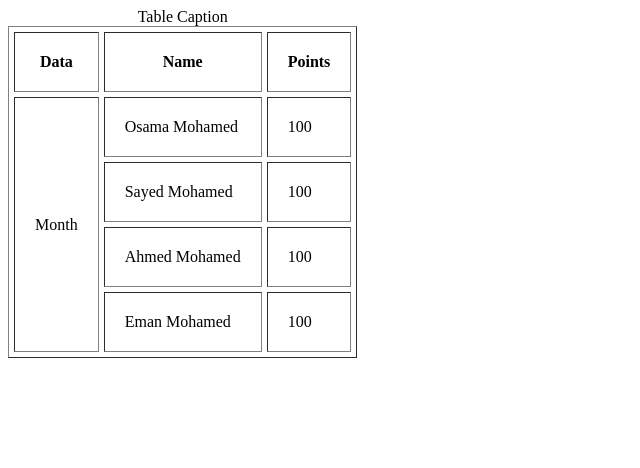
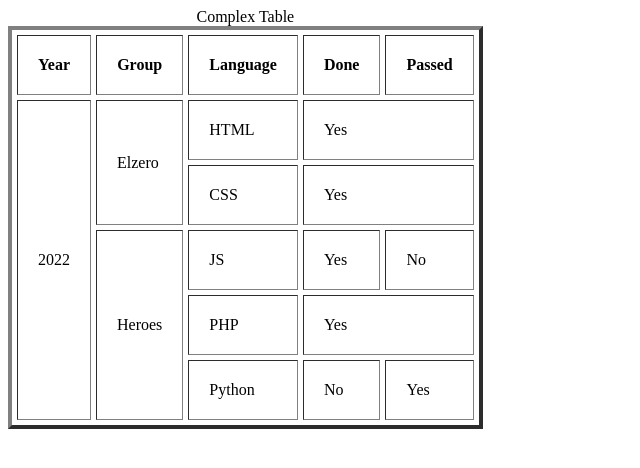
Before and after one commit to Abrar-Hosny/Elzero_Html, a plain HTML site: page 15-18-assignment-part2.html in a window 1280 px wide. Shown: the whole page, without its empty margins (0-640 px from the left). Drawn offline with Linux system fonts and the light colour scheme.

Commit message:
15-18 part3 done

```diff
--- a/15-18-assignment-part2.html
+++ b/15-18-assignment-part2.html
@@ -9,13 +9,16 @@
             cellpadding => used to specifiy between the cell content and cell wall
             cellspacing => used to specifiy the space between the cells
         -->
-<table border="1" cellspacing="5" cellpadding="20">
-    <caption>Table Caption</caption>
+<table border="4" cellspacing="5" cellpadding="20">
+    <caption>Complex Table </caption>
     <thead>
 <tr>
-    <th>Data</th>
-    <th>Name</th>
-    <th>Points</th>
+    <th>Year</th>
+    <th>Group</th>
+    <th>Language</th>
+    <th>Done</th>
+    <th>Passed</th>
+
 
 
 </tr>
@@ -23,41 +26,60 @@
 
 <tbody>
 <tr>
-    <td rowspan="4">Month</td>
-    <td>
-        Osama Mohamed
+    <td rowspan="5">2022</td>
+    <td rowspan="2">
+        Elzero
     </td>
     <td>
-        100
+        HTML
+    </td>
+    <td colspan="2">
+        Yes
     </td>
 </tr>
 
 <tr>
     <td>
-        Sayed Mohamed
+CSS    </td>
+<td colspan="2">
+    Yes
+</td>
+</tr>
+<tr>
+    <td rowspan="3">
+Heroes
     </td>
     <td>
-        100
+        JS
     </td>
-</tr>
-<tr>
+
     <td>
-        Ahmed Mohamed
+        Yes
     </td>
     <td>
-        100
+        No
     </td>
 </tr>
 
 <tr>
     <td>
-        Eman Mohamed
+PHP
     </td>
-    <td>
-        100
+    <td colspan="2">
+        Yes
     </td>
 </tr>
-
+<tr>
+    <td>
+Python
+    </td>
+    <td >
+        No
+    </td>
+    <td >
+        Yes
+    </td>
+</tr>
 
 
     </body>
```
